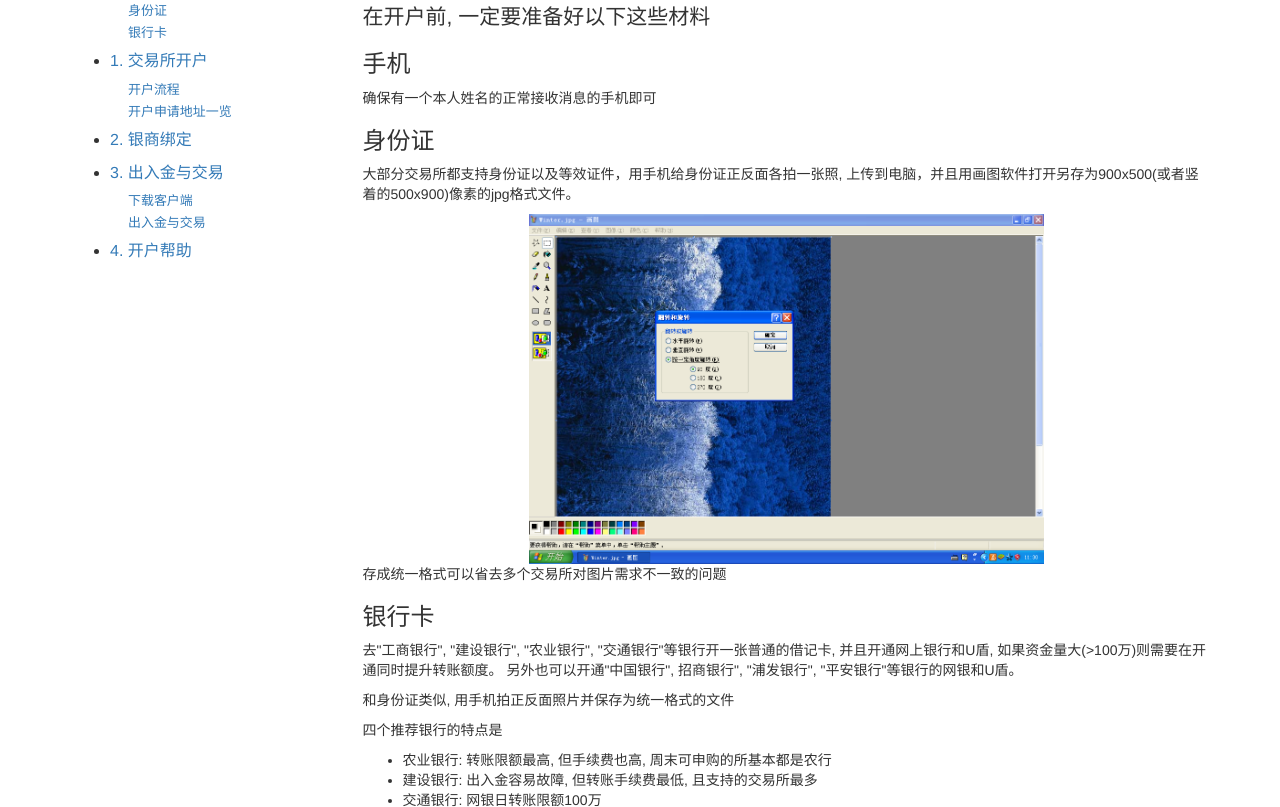
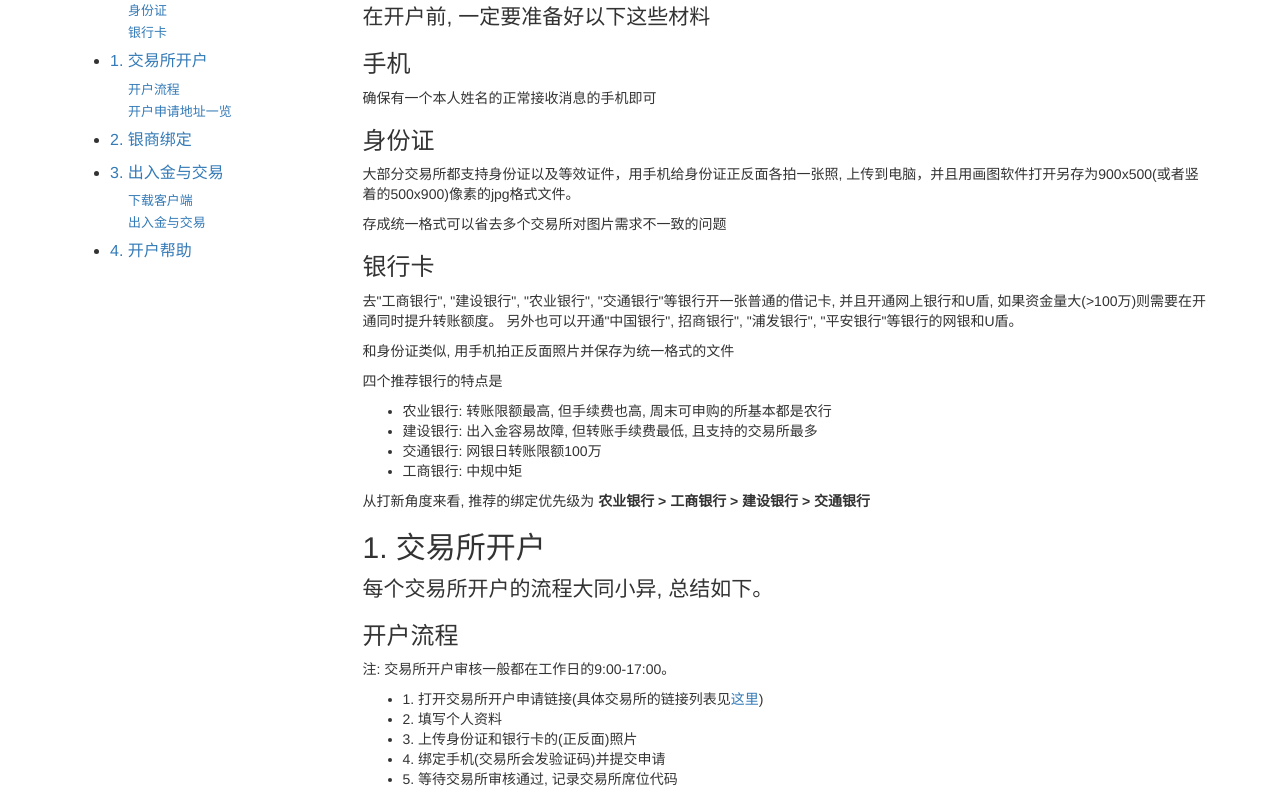
Before and after one commit to maocis/ybk, a Python web app: template ybk/templates/frontend/walkthrough.html in a window 1280 px wide. Shown: the part 133-940 px from the top of the page. Run offline with Jinja, Linux system fonts and the light colour scheme; the template is opened without the code that fills it, so the values that code supplies are empty; some libraries are stand-ins or nearby versions.

Commit message:
hide pics

```diff
--- a/ybk/templates/frontend/walkthrough.html
+++ b/ybk/templates/frontend/walkthrough.html
@@ -46,9 +46,9 @@
           <p>大部分交易所都支持身份证以及等效证件，用手机给身份证正反面各拍一张照, 上传到电脑，并且用画图软件打开另存为900x500(或者竖着的500x900)像素的jpg格式文件。</p>
 
 
-          <div class="col-md-12">
+          <!-- <div class="col-md-12">
             <img src="{{ url_for('static', filename='img/painter2.png') }}" class="col-md-offset-2 col-md-8">
-          </div>
+          </div> -->
 
           <p>存成统一格式可以省去多个交易所对图片需求不一致的问题</p>
 
```
